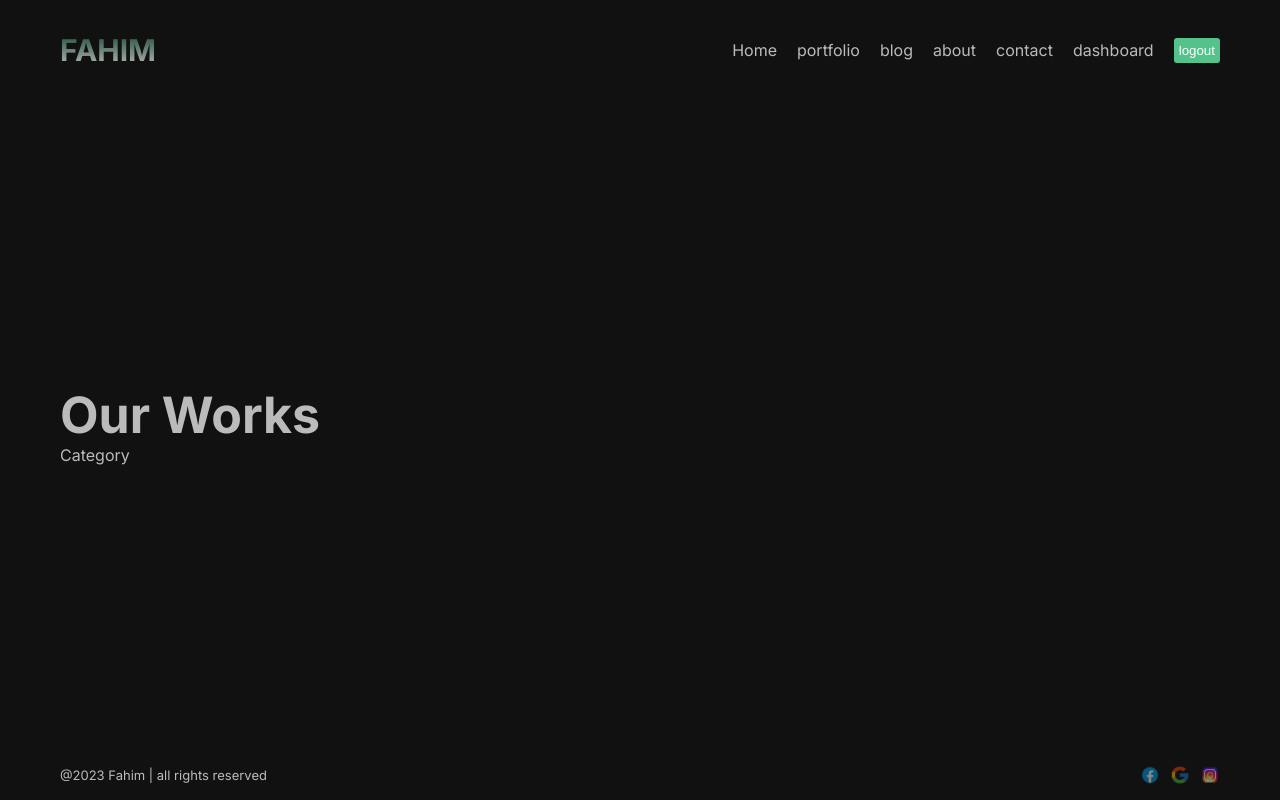
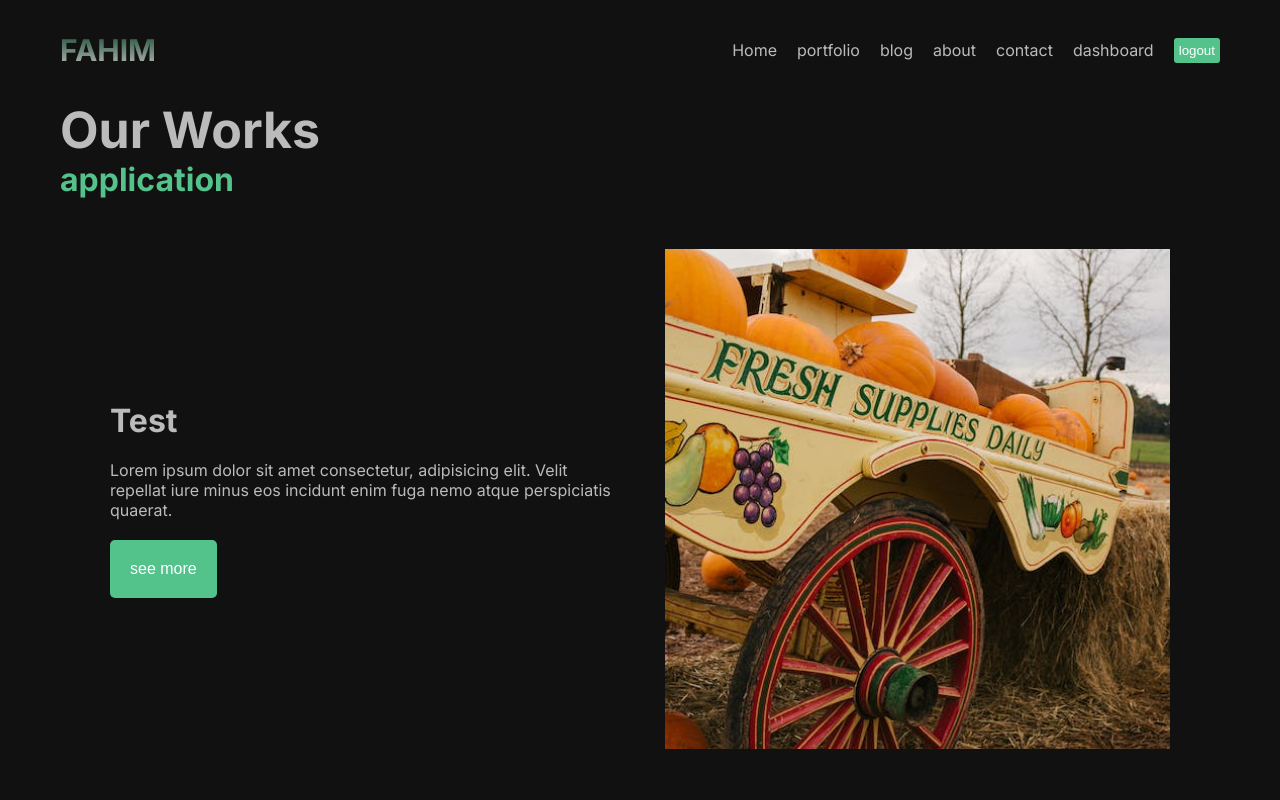
Before and after one commit to barifahim007/full-stack-with-lamadev, a Next.js app: page /portfolio/application in a window 1280 px wide. Shown: the top 800 px of the page. Built offline with nearby package versions, Linux system fonts and the light colour scheme.

Commit message:
dynamic catagory of portfolio

```diff
--- /dev/null
+++ b/src/app/portfolio/[category]/category.module.css
@@ -0,0 +1,29 @@
+.Title {
+  color: #53c28b;
+}
+.item {
+  display: flex;
+  gap: 50px;
+  margin: 50px;
+  margin-bottom: 100px;
+  justify-content: center;
+}
+.item:nth-child(2n + 1) {
+  flex-direction: row-reverse;
+}
+
+.imgContainer {
+  flex: 1;
+  height: 500px;
+  position: relative;
+}
+.img {
+  object-fit: cover;
+}
+.textContainer {
+  flex: 1;
+  display: flex;
+  flex-direction: column;
+  justify-content: center;
+  gap: 20px;
+}
--- a/src/app/portfolio/[category]/page.jsx
+++ b/src/app/portfolio/[category]/page.jsx
@@ -1,7 +1,77 @@
+import Button from "@/components/button/button";
 import React from "react";
+import styles from "./category.module.css";
+import freshFruits from "../../../../public/fresh Fruts.jpg";
+import Image from "next/image";
 
-const Category = () => {
-  return <div>Category</div>;
+const Category = ({ params }) => {
+  return (
+    <div className={styles.container}>
+      <h1 className={styles.Title}> {params.category}</h1>
+      <div className={styles.item}>
+        <div className={styles.textContainer}>
+          <h1 className={styles.textTitle}>Test</h1>
+          <p className={styles.desc}>
+            Lorem ipsum dolor sit amet consectetur, adipisicing elit. Velit
+            <br />
+            repellat iure minus eos incidunt enim fuga nemo atque perspiciatis
+            quaerat.
+          </p>
+          <Button text="see more" url="#" />
+        </div>
+        <div className={styles.imgContainer}>
+          <Image
+            className={styles.img}
+            fill={true}
+            src={freshFruits}
+            alt="freshFruits"
+          />
+        </div>
+      </div>
+      {/* second div */}
+      <div className={styles.item}>
+        <div className={styles.textContainer}>
+          <h1 className={styles.textTitle}>Test</h1>
+          <p className={styles.desc}>
+            Lorem ipsum dolor sit amet consectetur, adipisicing elit. Velit
+            <br />
+            repellat iure minus eos incidunt enim fuga nemo atque perspiciatis
+            quaerat.
+          </p>
+          <Button text="see more" url="#" />
+        </div>
+        <div className={styles.imgContainer}>
+          <Image
+            className={styles.img}
+            fill={true}
+            src={freshFruits}
+            alt="freshFruits"
+          />
+        </div>
+      </div>
+      {/* third div */}
+      <div className={styles.item}>
+        <div className={styles.textContainer}>
+          <h1 className={styles.textTitle}>Test</h1>
+          <p className={styles.desc}>
+            Lorem ipsum dolor sit amet consectetur, adipisicing elit. Velit
+            <br />
+            repellat iure minus eos incidunt enim fuga nemo atque perspiciatis
+            quaerat.
+          </p>
+          <Button text="see more" url="#" />
+        </div>
+        <div className={styles.imgContainer}>
+          <Image
+            className={styles.img}
+            fill={true}
+            src={freshFruits}
+            alt="freshFruits"
+          />
+        </div>
+      </div>
+    </div>
+  );
 };
 
 export default Category;
--- a/src/app/portfolio/layout.jsx
+++ b/src/app/portfolio/layout.jsx
@@ -1,10 +1,13 @@
 import React from "react";
 import styles from "./portfolio.module.css";
+import Link from "next/link";
 
 const portfolioLayout = ({ children }) => {
   return (
     <div>
-      <h1 className={styles.mainTitle}>Our Works</h1>
+      <h1 className={styles.mainTitle}>
+        <Link href="/portfolio">Our Works</Link>
+      </h1>
       {children}
     </div>
   );
```
Also changed, not shown: public/fresh Fruts.jpg (added).
